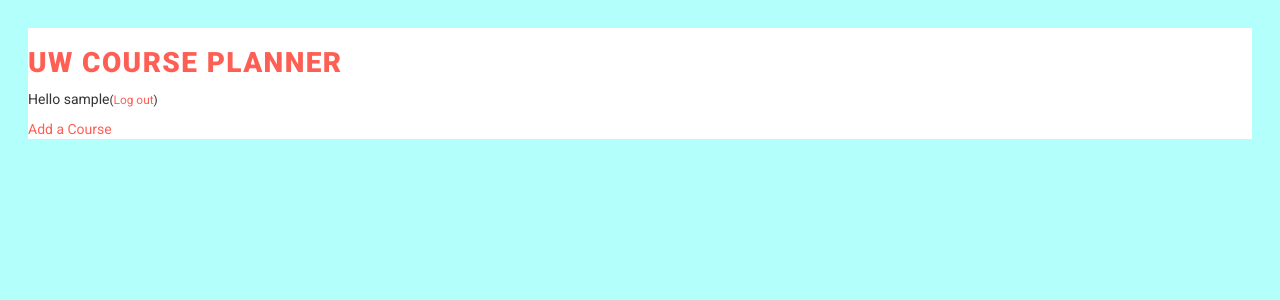
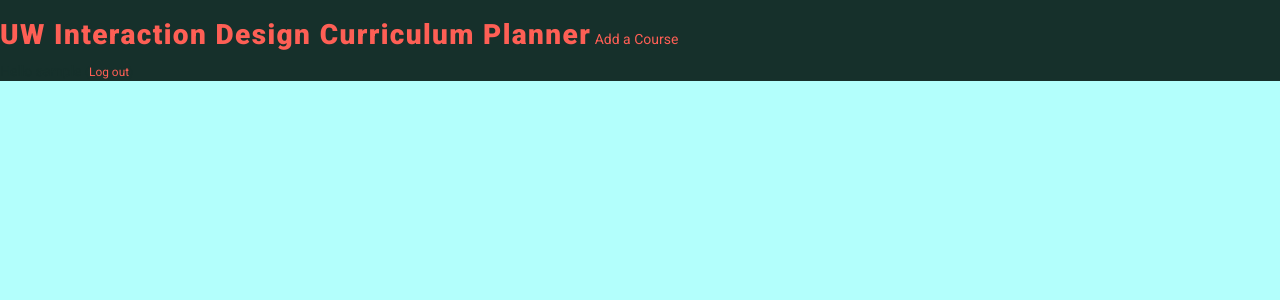
Before and after one commit to 0x7r1574n/uwcourseplanner, a Django app: template planner/templates/planner/base.html in a window 1280 px wide. Shown: the top 300 px of the page. Run offline with Django 3.2, Linux system fonts and the light colour scheme; the template is opened without the code that fills it, so the values that code supplies are empty; the visitor is signed in with stand-in values (Sample User, id 1); parts of the project's set-up code (start-up, migrations or seed data) failed here and were passed over; some libraries are stand-ins or nearby versions; some web fonts are replaced.

Commit message:
html and css working

```diff
--- a/planner/static/css/main.css
+++ b/planner/static/css/main.css
@@ -55,19 +55,26 @@ textarea {
 /* ==========================================================================
    Author's custom styles
    ========================================================================== */
-html {
+
+/*  Gerfeys's Colors
+    #B3FFFC - OffWhite
+    #16302B - OffBlack
+    #B3FFFC - BabyBlue      #0CBABA - Darker BabyBlue
+    #FE5F55 - RedOrange     #ED1C24 - Darker RedOrange
+    #454B66 - Purple
+*/
+
+/*
+.container-fluid !important {
     background-color: #B3FFFC;
-    color: #000000;
+    color: #16302B;
 }
-
-container-fluid !important{
-  background-color: #B3FFFC;
-  color: #000000;
-}
+*/
 
 body {
+    background-color: #B3FFFC;
+    color: #16302B;
     font-family: 'Roboto', sans-serif;
-    margin: 2em;
 }
 
 a {
@@ -83,8 +90,8 @@ a.hello {
 
 }
 
-.addCourse {
-
+.topBar {
+    background-color: #16302B;
 }
 
 .pageTitle {
@@ -92,6 +99,10 @@ a.hello {
     font-weight: 900;
     font-size: 2em;
     letter-spacing: 0.05em;
+}
+
+.addCourse {
+
 }
 
 .courseList {
@@ -105,7 +116,6 @@ a.hello {
 .courseEntryTitle {
 
 }
-
 
 .courseDetail {
 
--- a/planner/templates/planner/base.html
+++ b/planner/templates/planner/base.html
@@ -9,24 +9,21 @@
 		<meta name="description" content="UW Course Planner is a tool for visualizing your degree progress and planning your course trajectory. ">
         <meta name="viewport" content="width=device-width, initial-scale=1">
 
+        <script src="https://maxcdn.bootstrapcdn.com/bootstrap/3.3.5/js/bootstrap.min.js"></script>
         <link rel="stylesheet" href="https://maxcdn.bootstrapcdn.com/bootstrap/3.3.5/css/bootstrap.min.css">
-        <script src="https://maxcdn.bootstrapcdn.com/bootstrap/3.3.5/js/bootstrap.min.js"></script>
 
         <link href='http://fonts.googleapis.com/css?family=Roboto:400,100,100italic,300,300italic,400italic,500,700,500italic,700italic,900,900italic' rel='stylesheet' type='text/css'>
         <link href='http://fonts.googleapis.com/css?family=Playfair+Display:400,700,900,400italic,700italic,900italic' rel='stylesheet' type='text/css'>
         <link rel="stylesheet" href="{% static "css/main.css" %}">
 	</head>
 	<body>
-        <h1 class="pageTitle"><a href="/">UW COURSE PLANNER</a></h1>
-
-		{% if user.is_authenticated %}
-			<p class="hello">Hello {{ user.username }}<small>(<a href="{% url "django.contrib.auth.views.logout" %}">Log out</a>)</small></p>
-			<a class="addCourse" href="{% url "course_new" %}">Add a Course</a>
-			<br>
-		{% else %}
-			<a class="hello" href="{% url "django.contrib.auth.views.login" %}">Log in</a>
-		{% endif %}
-
+        <div class="topBar">
+            <h1 class="pageTitle"><a href="/">UW Interaction Design Curriculum Planner</a></h1>
+            {% if user.is_authenticated %}
+                <a class="addCourse" href="{% url "course_new" %}">Add a Course</a>
+                <p class="hello">Hello {{ user.username }} <small>(<a href="{% url "django.contrib.auth.views.logout" %}">Log out</a>)</small></p>
+            {% endif %}
+        </div> <!-- topBar -->
 
 		{% block content %}
 		{% endblock %}
```
